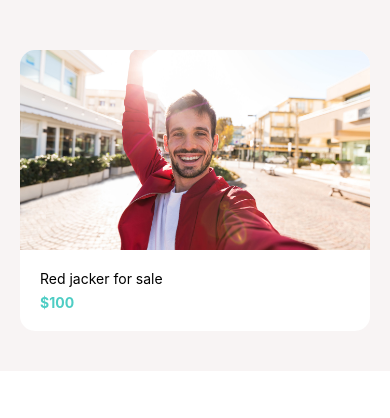
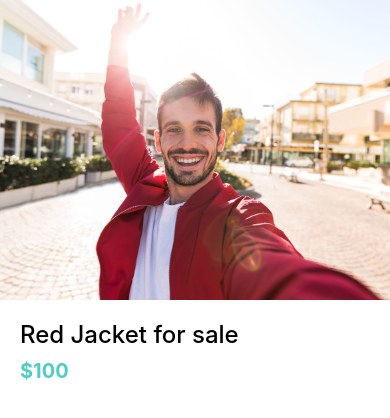
Before and after one commit to mrafiq709/react-native, a React Native app: screen / in a window 390 px wide. Shown: the top 418 px of the page. Built offline with nearby package versions, Linux system fonts and the light colour scheme.

Commit message:
Listing Details screen

```diff
--- a/App.js
+++ b/App.js
@@ -6,21 +6,10 @@
 
 import AppButtn from './app/component/AppButton';
 import Card from "./app/component/Card";
+import ListingDetails from "./app/screens/ListingDetails";
 
 export default function App() {
   return (
-    <View
-      style={{
-        backgroundColor: "#f8f4f4",
-        padding: 20,
-        paddingTop: 50,
-      }}
-    >
-      <Card
-        title="Red jacker for sale"
-        subTitle="$100"
-        image={require("./app/assets/jacket.jpg")}
-      ></Card>
-    </View>
+    <ListingDetails/>
   );
 }
--- /dev/null
+++ b/app/screens/ListingDetails.js
@@ -0,0 +1,39 @@
+import React from 'react';
+import { Image, View, StyleSheet } from 'react-native';
+
+import AppText from '../component/AppText';
+import colors from '../config/colors';
+
+function ListingDetails(props) {
+    return (
+        <View>
+            <Image style={styles.image} source={require('../assets/jacket.jpg')}/>
+            <View style={styles.detailsContainer}>
+                <AppText style={styles.title}>Red Jacket for sale</AppText>
+                <AppText style={styles.price}>$100</AppText>
+            </View>
+        </View>
+    );
+}
+
+const styles = StyleSheet.create({
+    detailsContainer: {
+        padding: 20,
+    },
+    image: {
+        width: "100%",
+        height: 300
+    },
+    price: {
+        color: colors.secondary,
+        fontWeight: "bold",
+        fontSize: 20,
+        marginVertical: 10
+    },
+    title: {
+        fontSize: 24,
+        fontWeight: "500",
+    }
+})
+
+export default ListingDetails;
```
Also changed, not shown: app/assets/mosh.jpg (added), 1 other file (tests, documents, lock files or other folders).
